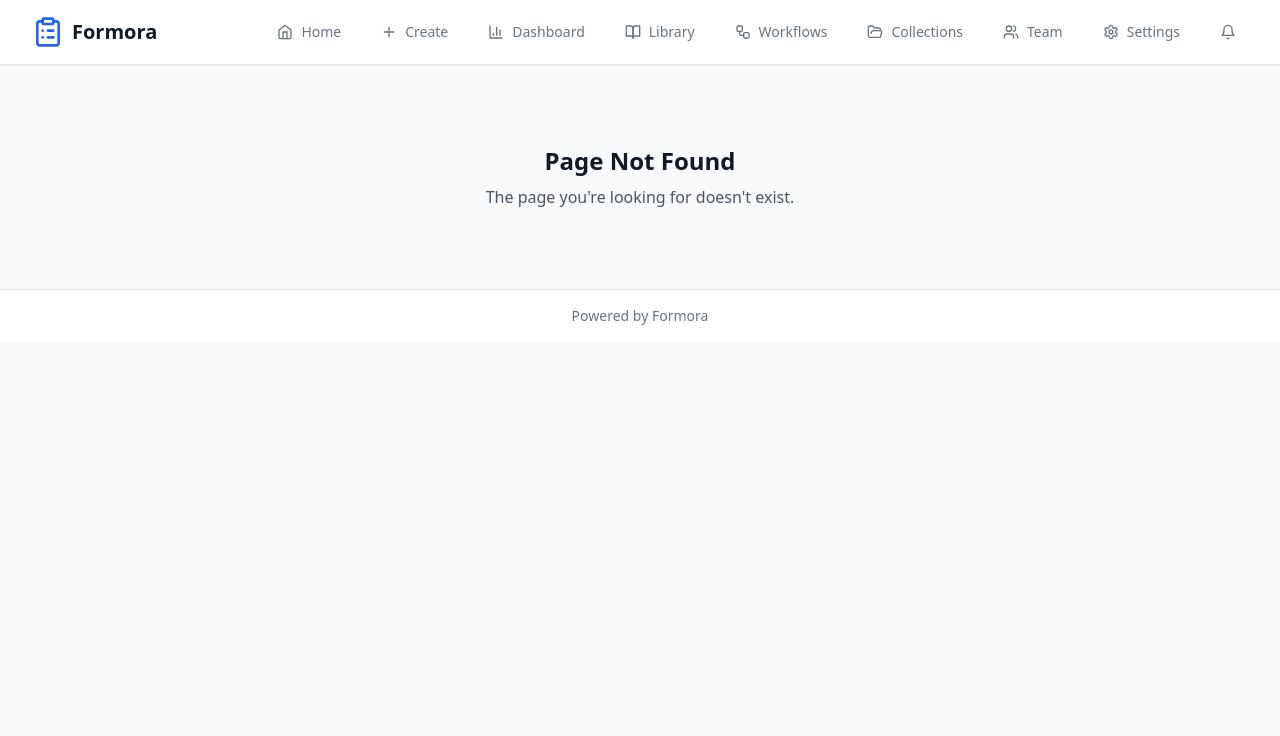
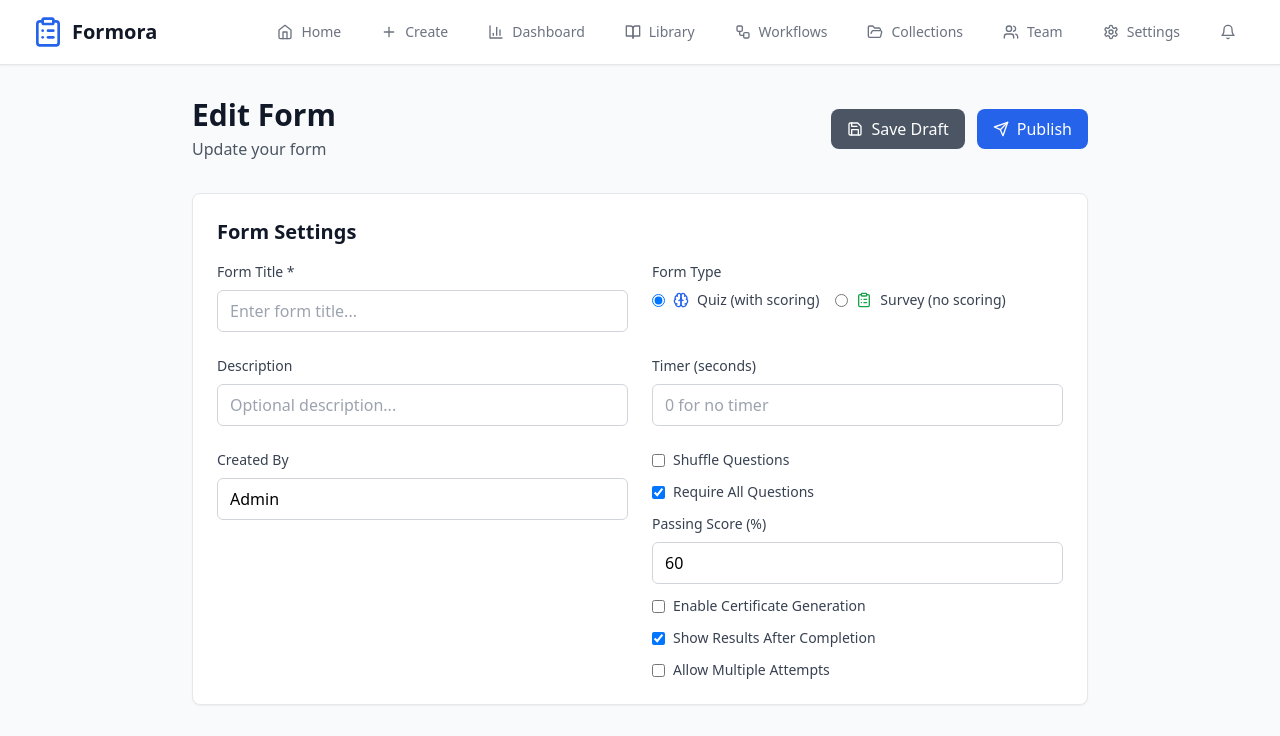
Before and after one commit to pixelDev7/final-formora, a React (Vite) app: page /edit/1 in a window 1280 px wide. Before the commit this address had no page. Shown: the top 736 px of the page. Built offline with nearby package versions, Linux system fonts and the light colour scheme.

Commit message:
Fix routing and form access issues

```diff
--- a/src/App.tsx
+++ b/src/App.tsx
@@ -30,17 +30,26 @@ function App() {
   return (
     <Router>
       <Routes>
-        {/* Public routes without layout */}
+        {/* Public landing page */}
+        <Route path="/" element={<Landing />} />
+
+        {/* Public form attempt routes - no layout */}
+        <Route path="/form/:formId" element={<AttemptForm />} />
         <Route path="/attempt/:formId" element={<AttemptForm />} />
         <Route path="/thanks" element={<Thanks />} />
 
         {/* Admin routes with layout */}
-        <Route path="/" element={
+        <Route path="/home" element={
           <Layout>
             <Home />
           </Layout>
         } />
         <Route path="/create" element={
+          <Layout>
+            <CreateForm />
+          </Layout>
+        } />
+        <Route path="/edit/:formId" element={
           <Layout>
             <CreateForm />
           </Layout>
--- a/src/pages/AttemptForm.tsx
+++ b/src/pages/AttemptForm.tsx
@@ -37,13 +37,13 @@ const AttemptForm: React.FC = () => {
 
   useEffect(() => {
     if (!formId) {
-      navigate('/');
+      navigate('/home');
       return;
     }
 
     const formData = storage.getForm(formId);
     if (!formData) {
-      navigate('/');
+      navigate('/home');
       return;
     }
 
@@ -82,7 +82,7 @@ const AttemptForm: React.FC = () => {
           <h1 className="text-2xl font-bold text-gray-900 mb-2">Form Not Found</h1>
           <p className="text-gray-600 mb-4">The form you're looking for doesn't exist or has been removed.</p>
           <button
-            onClick={() => navigate('/')}
+            onClick={() => navigate('/home')}
             className="px-4 py-2 bg-blue-600 text-white rounded-md hover:bg-blue-700 transition-colors"
           >
             Go Home
@@ -99,7 +99,7 @@ const AttemptForm: React.FC = () => {
           <h1 className="text-2xl font-bold text-gray-900 mb-2">Form Not Available</h1>
           <p className="text-gray-600 mb-4">This form is currently in draft mode and not available for responses.</p>
           <button
-            onClick={() => navigate('/')}
+            onClick={() => navigate('/home')}
             className="px-4 py-2 bg-blue-600 text-white rounded-md hover:bg-blue-700 transition-colors"
           >
             Go Home
--- a/src/pages/CreateForm.tsx
+++ b/src/pages/CreateForm.tsx
@@ -1,5 +1,5 @@
 import React, { useState, useEffect } from 'react';
-import { useNavigate, useSearchParams } from 'react-router-dom';
+import { useNavigate, useSearchParams, useParams } from 'react-router-dom';
 import { Save, Send, Upload, Edit3, Brain, ClipboardList } from 'lucide-react';
 import { Form, Question } from '../types';
 import { storage } from '../utils/storage';
@@ -10,8 +10,10 @@ import BulkUpload from '../components/BulkUpload';
 const CreateForm: React.FC = () => {
   const navigate = useNavigate();
   const [searchParams] = useSearchParams();
+  const { formId: paramFormId } = useParams();
   const editFormId = searchParams.get('edit');
-  const isEditing = Boolean(editFormId);
+  const actualFormId = paramFormId || editFormId;
+  const isEditing = Boolean(actualFormId);
 
   const [form, setForm] = useState<Form>({
     id: generateId(),
@@ -34,14 +36,14 @@ const CreateForm: React.FC = () => {
   const [isSaving, setIsSaving] = useState(false);
 
   useEffect(() => {
-    if (isEditing && editFormId) {
-      const existingForm = storage.getForm(editFormId);
+    if (isEditing && actualFormId) {
+      const existingForm = storage.getForm(actualFormId);
       if (existingForm) {
         setForm(existingForm);
-        setQuestions(storage.getQuestions(editFormId));
+        setQuestions(storage.getQuestions(actualFormId));
       }
     }
-  }, [isEditing, editFormId]);
+  }, [isEditing, actualFormId]);
 
   const handleFormChange = (field: keyof Form, value: any) => {
     setForm(prev => ({
--- a/src/pages/FormSummary.tsx
+++ b/src/pages/FormSummary.tsx
@@ -21,6 +21,7 @@ const FormSummary: React.FC = () => {
   }
 
   const shareUrl = `${window.location.origin}/attempt/${formId}`;
+  const editUrl = `${window.location.origin}/edit/${formId}`;
 
   const copyToClipboard = () => {
     navigator.clipboard.writeText(shareUrl);
@@ -119,22 +120,47 @@ const FormSummary: React.FC = () => {
       </div>
 
       {/* Share Section */}
-      <div className="bg-blue-50 p-6 rounded-lg border border-blue-200">
-        <h2 className="text-lg font-semibold text-blue-900 mb-3">Share Your Form</h2>
+      <div className="grid grid-cols-1 md:grid-cols-2 gap-6">
+        {/* Share for Responses */}
+        <div className="bg-green-50 p-6 rounded-lg border border-green-200">
+          <h2 className="text-lg font-semibold text-green-900 mb-3">Share for Responses</h2>
+          <p className="text-sm text-green-700 mb-3">Share this link for people to fill out your form</p>
           <div className="flex items-center space-x-2">
             <input
               type="text"
               value={shareUrl}
               readOnly
-            className="flex-1 px-3 py-2 bg-white border border-blue-300 rounded-md focus:ring-2 focus:ring-blue-500 focus:border-blue-500"
+              className="flex-1 px-3 py-2 bg-white border border-green-300 rounded-md focus:ring-2 focus:ring-green-500 focus:border-green-500 text-sm"
             />
             <button
               onClick={copyToClipboard}
+              className="flex items-center space-x-2 px-4 py-2 bg-green-600 text-white rounded-md hover:bg-green-700 transition-colors"
+            >
+              <Share2 className="h-4 w-4" />
+              <span>Copy</span>
+            </button>
+          </div>
+        </div>
+
+        {/* Edit Link */}
+        <div className="bg-blue-50 p-6 rounded-lg border border-blue-200">
+          <h2 className="text-lg font-semibold text-blue-900 mb-3">Edit Form</h2>
+          <p className="text-sm text-blue-700 mb-3">Use this link to edit your form</p>
+          <div className="flex items-center space-x-2">
+            <input
+              type="text"
+              value={editUrl}
+              readOnly
+              className="flex-1 px-3 py-2 bg-white border border-blue-300 rounded-md focus:ring-2 focus:ring-blue-500 focus:border-blue-500 text-sm"
+            />
+            <button
+              onClick={() => navigator.clipboard.writeText(editUrl)}
               className="flex items-center space-x-2 px-4 py-2 bg-blue-600 text-white rounded-md hover:bg-blue-700 transition-colors"
             >
               <Share2 className="h-4 w-4" />
-            <span>Copy Link</span>
+              <span>Copy</span>
             </button>
+          </div>
         </div>
       </div>
 
```
Lines whose indentation alone changed are shown as unchanged.
